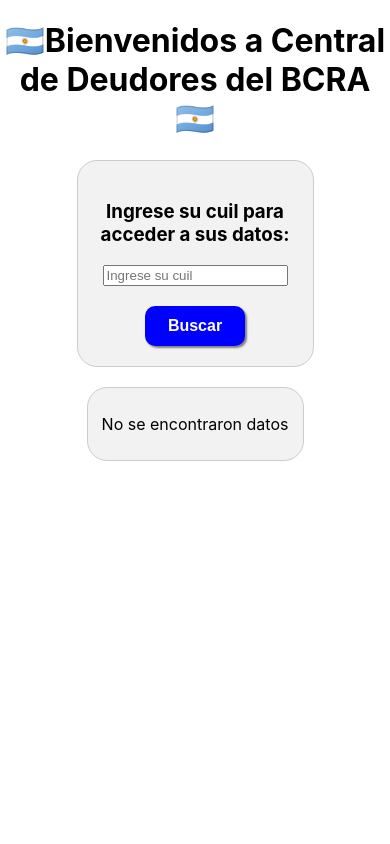
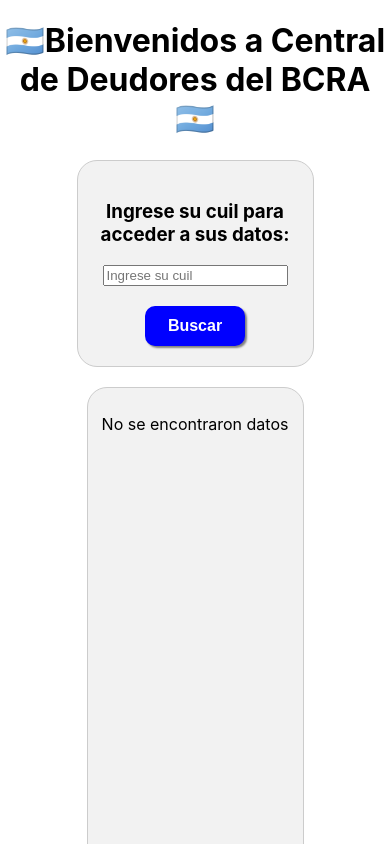
Before and after one commit to bernardisApps/centraldedeudores, a React (Create React App) app: page / in a window 390 px wide. Shown: the top 844 px of the page. Built offline with nearby package versions, Linux system fonts and the light colour scheme.

Commit message:
modificando css

```diff
--- a/src/components/resultados.css
+++ b/src/components/resultados.css
@@ -23,3 +23,10 @@
 th {
     background-color: #f2f2f2;
 }
+
+@media (max-width: 768px) {
+  .resultados {
+    width: 100%;  /* ocupar todo el ancho */
+    height: 100vh; /* ocupar todo el alto de la pantalla */
+  }
+}
```
